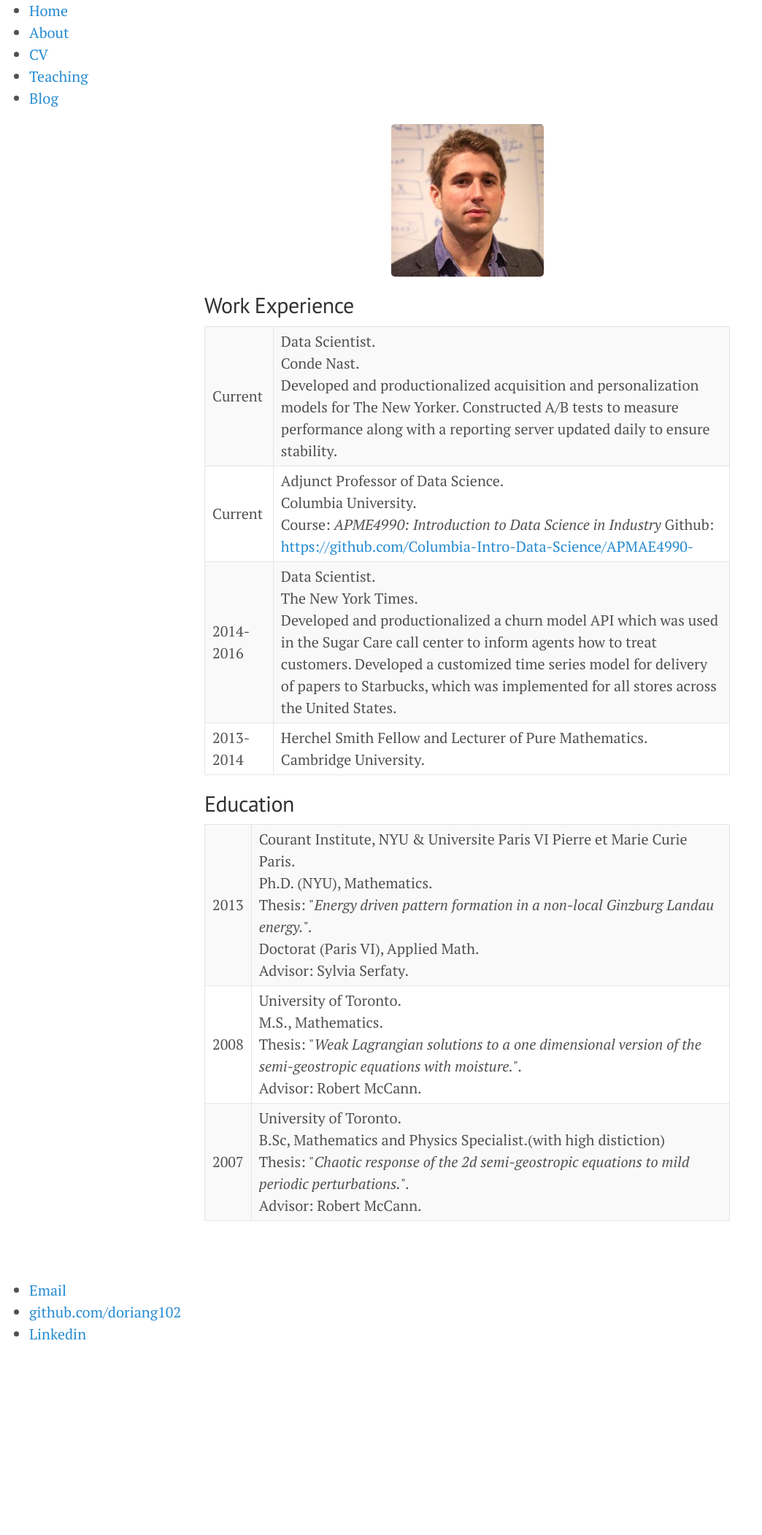
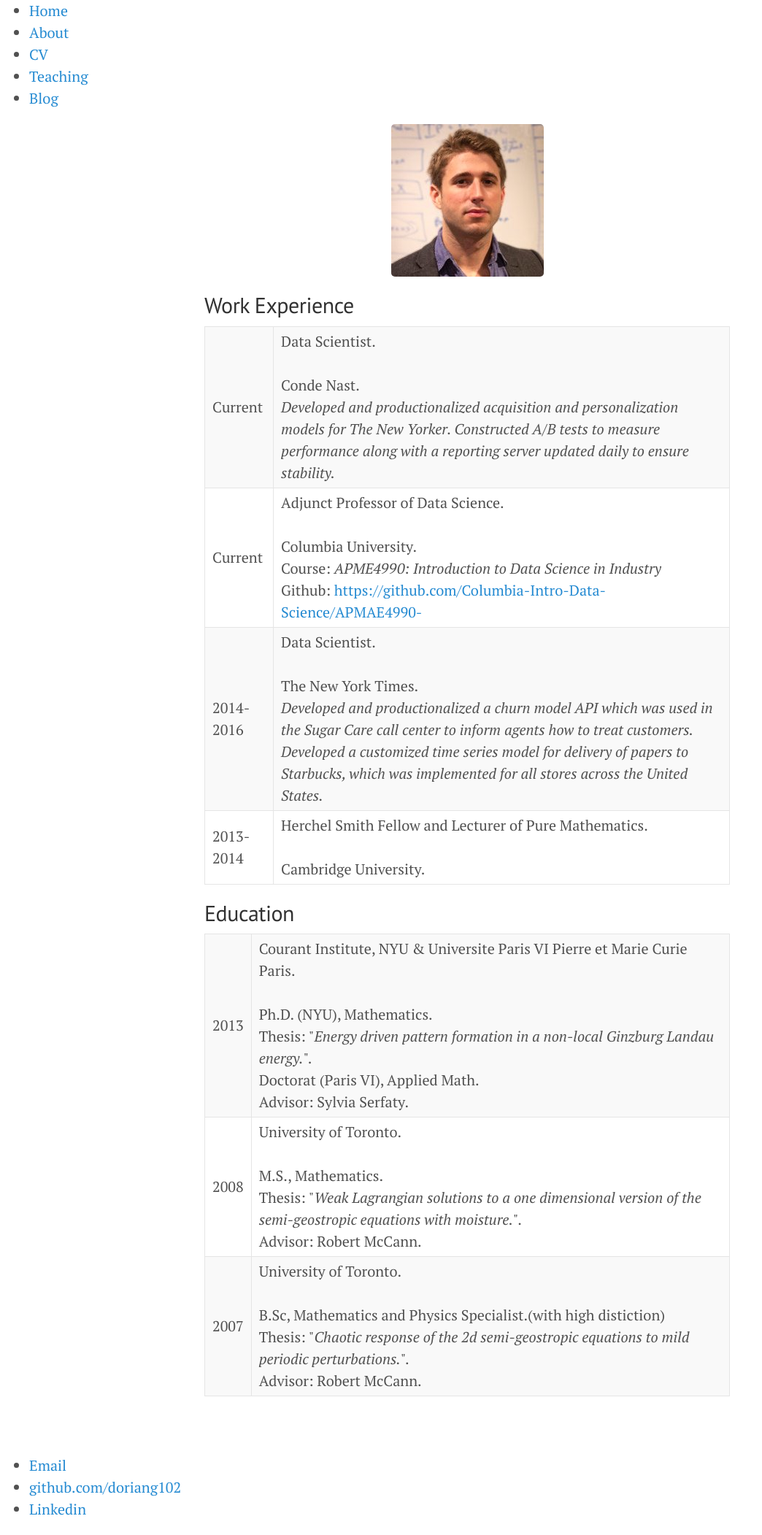
Before and after one commit to doriang102/doriang102.github.io, a Jekyll site: the page built from cv/index.html, in a window 1280 px wide. Shown: the whole page at 73% size, without its empty margins (0-1044 px from the left). Built offline with Jekyll 4.4.1, drawn with Linux system fonts in a browser that asks for light colours; before the commit the page ends 1863 px from its top, so only the background shows below that.

Commit message:
Update index.html

```diff
--- a/cv/index.html
+++ b/cv/index.html
@@ -12,18 +12,19 @@ title: CV
 	<tr>
 		<td>Current</td>
 		<td>
-		Data Scientist.<br>
+		Data Scientist.<br><br>
 		Conde Nast.<br>
+		<i>
 		Developed and productionalized acquisition and personalization models for The New Yorker. Constructed A/B tests to measure performance along with a reporting server updated daily to ensure
-stability.
+			stability.  </i>
 		</td>
 	</tr>
 	<tr>
 		<td>Current</td>
 		<td>
-		Adjunct Professor of Data Science.<br>
+		Adjunct Professor of Data Science.<br><br>
 		Columbia University.<br>
-			Course:  <i>APME4990: Introduction to Data Science in Industry</i>
+			Course:  <i>APME4990: Introduction to Data Science in Industry</i><br>
 		Github: <a href="\https://github.com/Columbia-Intro-Data-Science/APMAE4990-">https://github.com/Columbia-Intro-Data-Science/APMAE4990-</a>
 		</td>
 	</tr>
@@ -31,17 +32,17 @@ stability.
 	<tr>
 		<td>2014-2016</td>
 		<td>
-			Data Scientist.<br>
+			Data Scientist.<br><br>
       The New York Times. <br>
-
+		<i>
 			 Developed and productionalized a churn model API which was used in the Sugar Care call center to inform agents how to treat customers. Developed a customized
-time series model for delivery of papers to Starbucks, which was implemented for all stores across the United States.
+time series model for delivery of papers to Starbucks, which was implemented for all stores across the United States. </i>
 		</td>
 	</tr>
 	<tr>
 		<td>2013-2014</td>
 		<td>
-			Herchel Smith Fellow and Lecturer of Pure Mathematics.<br>
+			Herchel Smith Fellow and Lecturer of Pure Mathematics.<br><br>
       Cambridge University. <br>
 
 
@@ -56,7 +57,7 @@ time series model for delivery of papers to Starbucks, which was implemented for
 	<tr>
 		<td>2013</td>
 		<td>
-			Courant Institute, NYU & Universite Paris VI Pierre et Marie Curie Paris.<br>
+			Courant Institute, NYU & Universite Paris VI Pierre et Marie Curie Paris.<br><br>
       Ph.D. (NYU), Mathematics.<br>
       Thesis: "<i>Energy driven pattern formation in a non-local Ginzburg Landau energy.</i>".<br>
       Doctorat (Paris VI), Applied Math.<br>
@@ -67,7 +68,7 @@ time series model for delivery of papers to Starbucks, which was implemented for
 	<tr>
 		<td>2008</td>
 		<td>
-			University of Toronto.<br>
+			University of Toronto.<br><br>
       M.S., Mathematics. <br>
 			Thesis: "<i>Weak Lagrangian solutions to a one dimensional version of the semi-geostropic equations with moisture.</i>".<br>
 			Advisor: Robert McCann.
@@ -77,7 +78,7 @@ time series model for delivery of papers to Starbucks, which was implemented for
 	<tr>
 		<td>2007</td>
 		<td>
-			University of Toronto. <br>
+			University of Toronto. <br><br>
       B.Sc, Mathematics and Physics Specialist.(with high distiction)<br>
       Thesis:  "<i>Chaotic response of the 2d semi-geostropic equations to mild periodic perturbations.</i>".<br>
       Advisor: Robert McCann.
```
